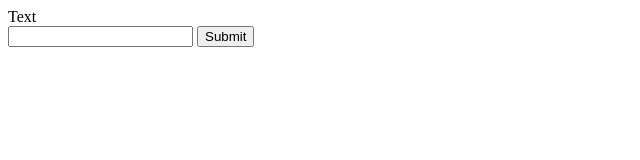
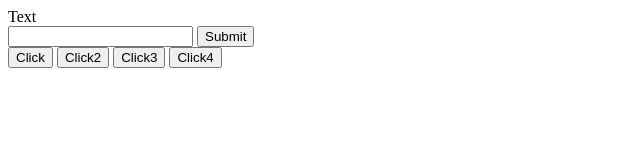
Before and after one commit to zeroxxls/Full-js-course, a plain HTML site: page Js-course-for-beginners/Lesson14.html in a window 1280 px wide. Shown: the whole page, without its empty margins (0-640 px from the left). Drawn offline with Linux system fonts and the light colour scheme.

Commit message:
Eventlisteners

```diff
--- a/Js-course-for-beginners/Lesson14.html
+++ b/Js-course-for-beginners/Lesson14.html
@@ -12,6 +12,11 @@
         <input type="text">
         <button type="submit">Submit</button>
     </form>
+
+    <button class="btn">Click</button>
+    <button class="btn">Click2</button>
+    <button class="btn">Click3</button>
+    <button class="btn">Click4</button>
 </body>
 <script src="/Js-course-for-beginners/Lesson14.js"></script>
 </html>
--- a/Js-course-for-beginners/Lesson14.js
+++ b/Js-course-for-beginners/Lesson14.js
@@ -38,3 +38,24 @@ const elem3 = document.querySelector("div");
 elem3.addEventListener("mousemove", ()=>{
     console.log("moved")
 })
+// //
+// const button = document.querySelector('.btn');
+// const buttonTwo = document.querySelector('.btn2');
+// function handleClick(){
+//     console.log('click')
+// }
+
+// button.addEventListener('click', handleClick);
+// buttonTwo.addEventListener('click',handleClick)
+
+// buttonTwo.removeEventListener('click',handleClick)
+
+//
+const buttons = document.querySelectorAll('.btn');
+console.log(buttons)
+
+buttons.forEach(button =>{
+    button.addEventListener('click',function(){
+        console.log('clicked')
+    })
+})
```
